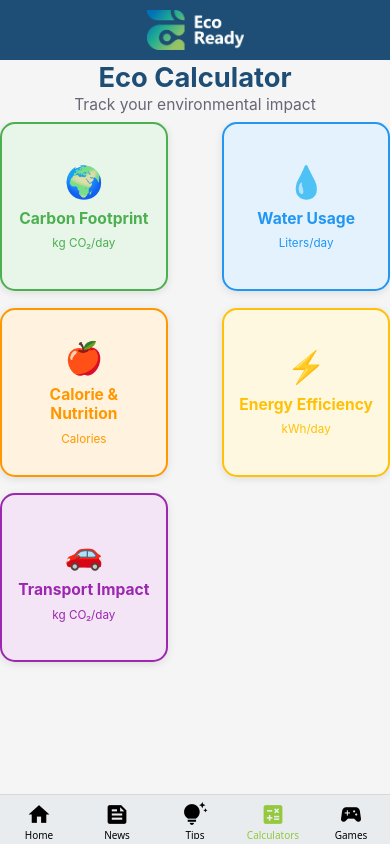
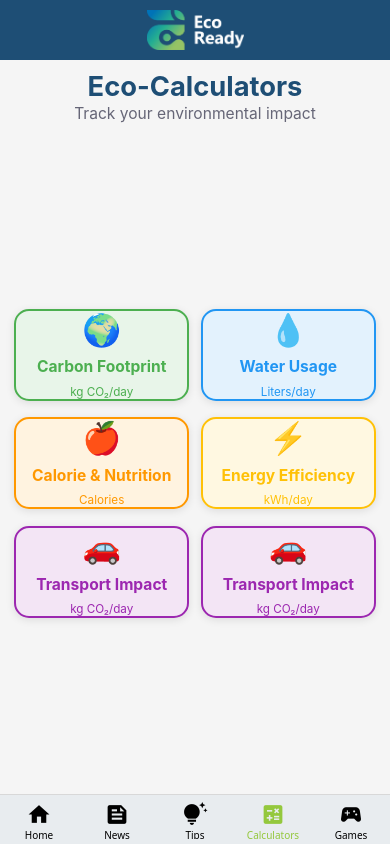
Before and after one commit to AuthEceSoftEng/ecoready-mobile-app, a React Native app: screen /Calculators in a window 390 px wide. Built offline with nearby package versions, Linux system fonts and the light colour scheme.

Commit message:
Update Calculators Screen

```diff
--- a/app.json
+++ b/app.json
@@ -2,7 +2,7 @@
   "expo": {
     "name": "ECOReady",
     "slug": "ECOReady",
-    "version": "1.0.0",
+    "version": "1.0.1",
     "orientation": "portrait",
     "icon": "./assets/logo.png",
     "userInterfaceStyle": "light",
@@ -38,8 +38,7 @@
         "projectId": "2c095bee-7b9e-4342-9595-2f701c6282d5"
       }
     },
-    "runtimeVersion": {
-      "policy": "appVersion"
-    }
+    "runtimeVersion": "1.0.1"
+
   }
 }
--- a/app/screens/DetailsScreen.js
+++ b/app/screens/DetailsScreen.js
@@ -73,7 +73,16 @@ const calculators = [
     icon: '🚗',
     color: '#9C27B0',
     bgColor: '#F3E5F5'
-  }
+  },
+  {
+    id: '6',
+    name: 'Transport Impact',
+    unit: 'kg CO₂/day',
+    meter: 'Bar Graph',
+    icon: '🚗',
+    color: '#9C27B0',
+    bgColor: '#F3E5F5'
+  },
 ];
 
 // Dynamic window dimensions
@@ -345,8 +354,10 @@ const SectionDetails = ({ route, navigation }) => {
 
     return (
       <>
-        <Text style={styles.headerTitle}>Eco Calculator</Text>
-        <Text style={styles.subtitle}>Track your environmental impact</Text>
+        <View style={styles.headerContainer}>
+            <Text style={styles.headerTitle}>Eco-Calculators</Text>
+            <Text style={styles.subtitle}>Track your environmental impact</Text>
+        </View>
         <FlatList
           data={calculators}
           keyExtractor={(item) => item.id}
@@ -371,43 +382,52 @@ const styles = StyleSheet.create({
   container: {
     flex: 1,
     backgroundColor: '#f5f5f5',
-    padding: 15,
-    height: windowHeight,
+  },
+  headerContainer: {
+    justifyContent: 'center', // Center content vertically
+    alignItems: 'center', // Center content horizontally
+    padding: 10, // Add some padding
+    backgroundColor: '#f5f5f5', // Optional background color
   },
   headerTitle: {
     fontSize: Math.min(windowWidth * 0.07, 28),
     fontWeight: 'bold',
     color: '#1E4E75',
     textAlign: 'center',
-    marginVertical: windowHeight * 0.001,
+    justifyContent: 'center',
   },
   subtitle: {
     fontSize: Math.min(windowWidth * 0.04, 16),
     color: '#667',
     textAlign: 'center',
-    marginBottom: windowHeight * 0.01,
+    marginTop: windowHeight * 0.001,
   },
   listContainer: {
-    flexGrow: 0,
+    flexGrow: 1,
+    justifyContent: 'center',
   },
   row: {
-    justifyContent: 'space-between',
-    marginBottom: windowHeight * 0.02,
+    justifyContent: 'space-around',
+    alignItems: 'center',
+    margin: windowHeight * 0.01,
+    flexGrow: 1,
+    height: '30%',
   },
   card: {
-    width: 0.43*windowWidth,
-    height: 0.2*windowHeight,
+    flexGrow: 0.2,
     borderRadius: 15,
-    padding: 15,
     borderWidth: 2,
     shadowColor: '#000',
     shadowOffset: { width: 0, height: 2 },
     shadowOpacity: 0.1,
     shadowRadius: 8,
     elevation: 5,
+    width: '45%',
+    height: "100%",
+    justifyContent: 'center',
+    alignItems: 'center',
   },
   cardContent: {
-    flex: 1,
     justifyContent: 'center',
     alignItems: 'center',
   },
--- a/app/screens/TipScreen.js
+++ b/app/screens/TipScreen.js
@@ -97,7 +97,7 @@ const TipsScreen = () => {
   return (
     <View style={styles.container}>
       {/* Title */}
-      <Text style={styles.title}>Eco-Friendly Tips</Text>
+      <Text style={styles.title}>ECO Tips</Text>
 
       {/* Categories Grid */}
       <View style={styles.grid}>
@@ -164,6 +164,7 @@ const styles = StyleSheet.create({
     color: '#1E4E75',
     textAlign: 'center',
     marginBottom: 10,
+    height: '8%',
   },
   subtitle: {
     fontSize: 16,
@@ -172,25 +173,24 @@ const styles = StyleSheet.create({
     marginBottom: 20,
   },
   grid: {
+    height: '90%',
     flex: 1,
     flexDirection: 'row',
     flexWrap: 'wrap',
-    justifyContent: 'center', // Center the grid horizontally
+    justifyContent: 'space-between', // Center the grid horizontally
     alignItems: 'center', // Center the grid vertically
   },
   card: {
-    width: '43%', // Each card takes up 40% of the available width
-    height: '30%', // Each card takes up 18% of the screen's height
+    width: '45%', // Each card takes up 45% of the available width
+    height: '30%', // Each card takes up 30% of the screen's height
     borderRadius: 10,
     justifyContent: 'center',
     alignItems: 'center',
-    margin: '2%', // Add equal margins around the cards
+    margin: '2.5%', // 5% margin around each card
     elevation: 3,
     shadowColor: '#000',
     shadowOpacity: 0.1,
     shadowRadius: 5,
-    marginHorizontal: '3%', // Horizontal margin between cards
-    marginVertical: '3%', // Vertical margin between cards
   },
   cardEmoji: {
     fontSize: 32,
```
